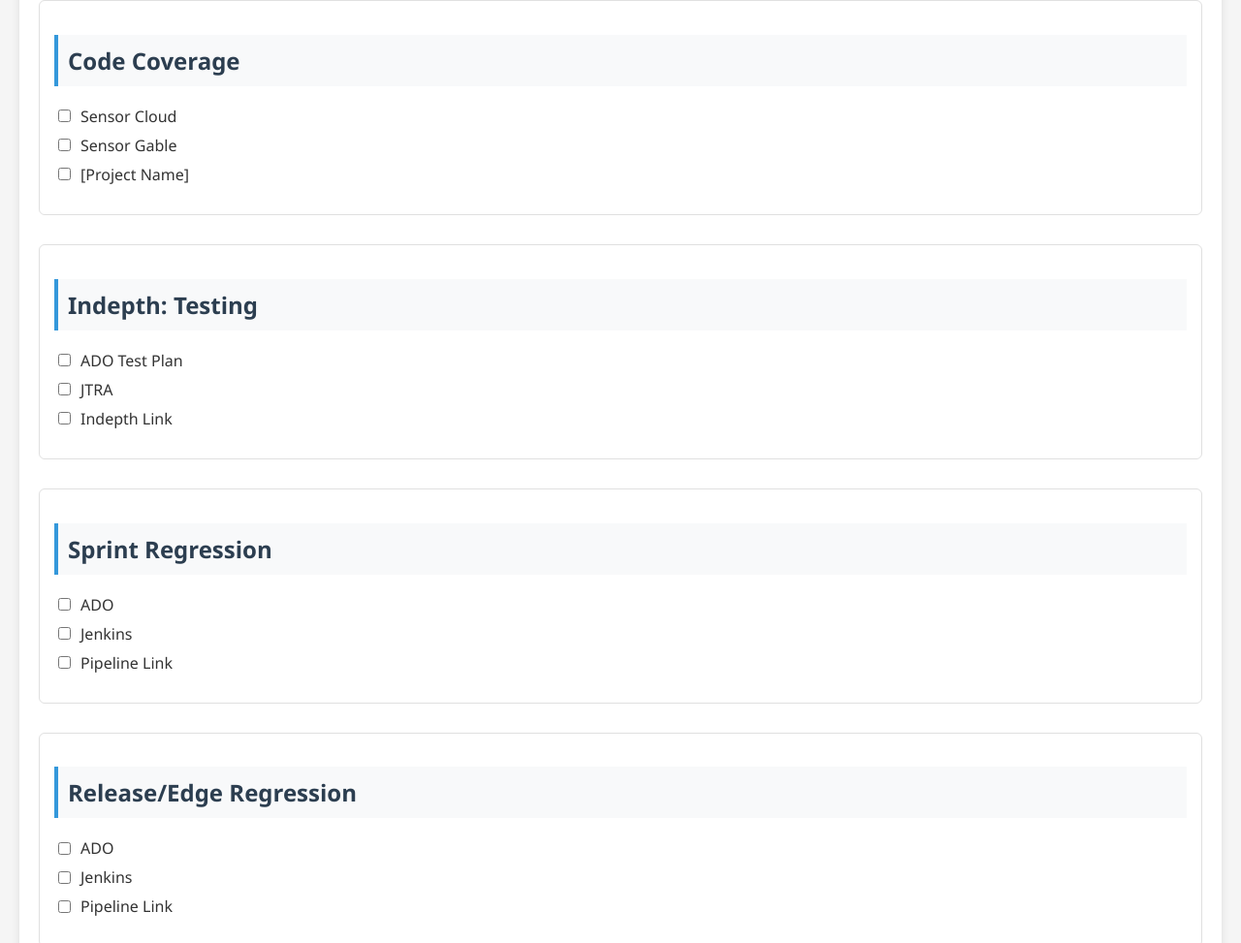
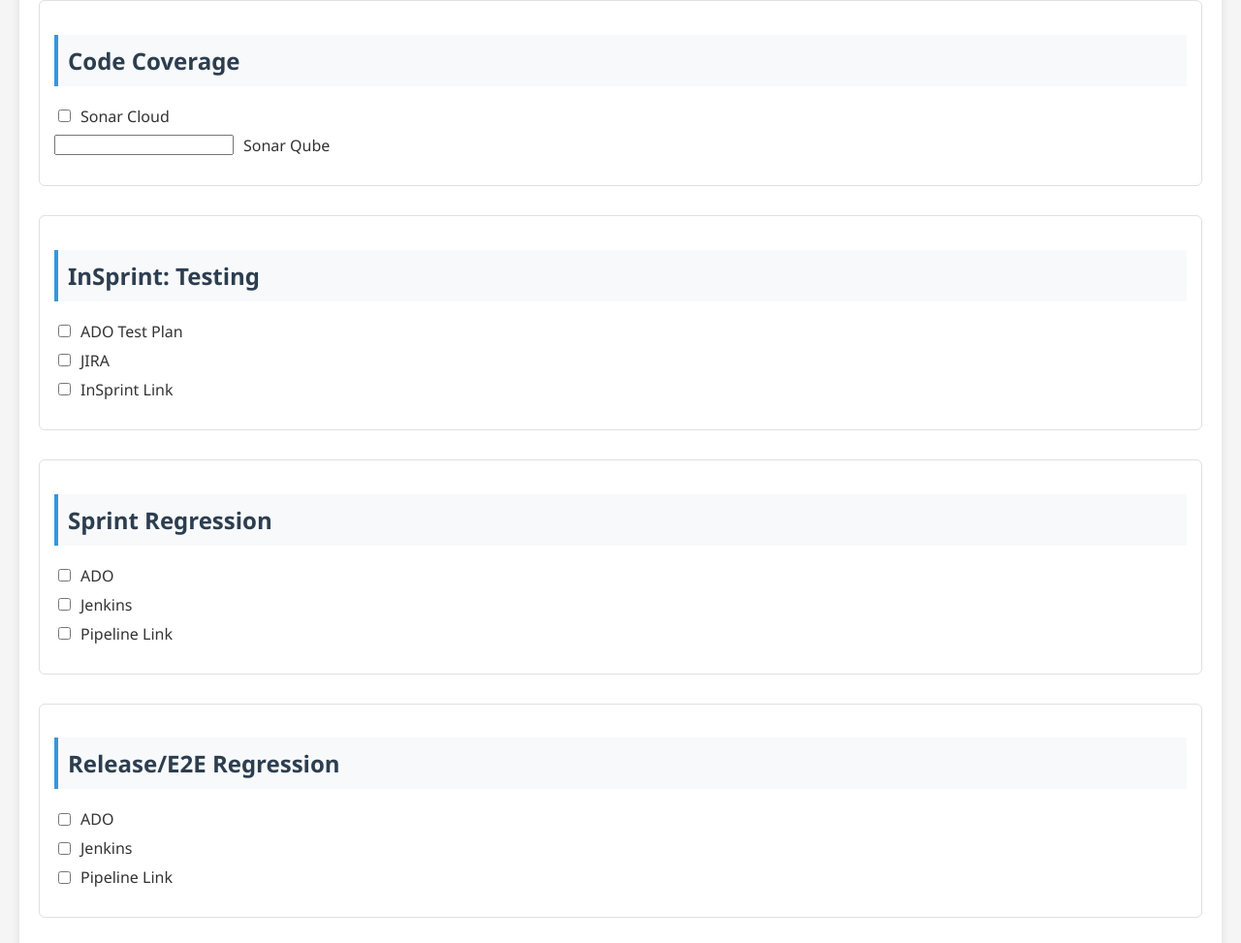
Before and after one commit to SathishPonnusamy1/CCTSAssurance, a plain HTML site: page index.html in a window 1280 px wide. Shown: the part 756-1729 px from the top of the page at 97% size. Drawn offline with Linux system fonts and the light colour scheme.

Commit message:
Index page changes

```diff
--- a/index.html
+++ b/index.html
@@ -175,12 +175,12 @@
 </head>
 <body>
     <div class="container">
-        <h1>Project Management Dashboard</h1>
+        <h1>CCTS QA Dashboard</h1>
 
         <div class="section">
             <h2>Screen 1</h2>
             <div class="project-selector">
-                <button id="nonProjectBtn">Non Project</button>
+                <button id="nonProjectBtn">New Project</button>
                 <button id="existingProjectBtn">Existing Project</button>
                 <button id="updateProjectBtn">Update Project</button>
             </div>
@@ -217,21 +217,17 @@
             <div class="checkbox-group">
                 <div class="checkbox-item">
                     <input type="checkbox" id="sensorCloud">
-                    <label for="sensorCloud">Sensor Cloud</label>
+                    <label for="sensorCloud">Sonar Cloud</label>
                 </div>
                 <div class="checkbox-item">
-                    <input type="checkbox" id="sensorGable">
-                    <label for="sensorGable">Sensor Gable</label>
-                </div>
-                <div class="checkbox-item">
-                    <input type="checkbox" id="projectNameCheckbox">
-                    <label for="projectNameCheckbox">[Project Name]</label>
+                    <input type="radiobox" id="sensorGable">
+                    <label for="sensorGable">Sonar Qube</label>
                 </div>
             </div>
         </div>
 
         <div class="section">
-            <h2>Indepth: Testing</h2>
+            <h2>InSprint: Testing</h2>
             <div class="checkbox-group">
                 <div class="checkbox-item">
                     <input type="checkbox" id="adoTestPlan">
@@ -239,11 +235,11 @@
                 </div>
                 <div class="checkbox-item">
                     <input type="checkbox" id="jtra">
-                    <label for="jtra">JTRA</label>
+                    <label for="jtra">JIRA</label>
                 </div>
                 <div class="checkbox-item">
                     <input type="checkbox" id="indepthLink">
-                    <label for="indepthLink">Indepth Link</label>
+                    <label for="indepthLink">InSprint Link</label>
                 </div>
             </div>
         </div>
@@ -267,7 +263,7 @@
         </div>
 
         <div class="section">
-            <h2>Release/Edge Regression</h2>
+            <h2>Release/E2E Regression</h2>
             <div class="checkbox-group">
                 <div class="checkbox-item">
                     <input type="checkbox" id="releaseAdo">
```
